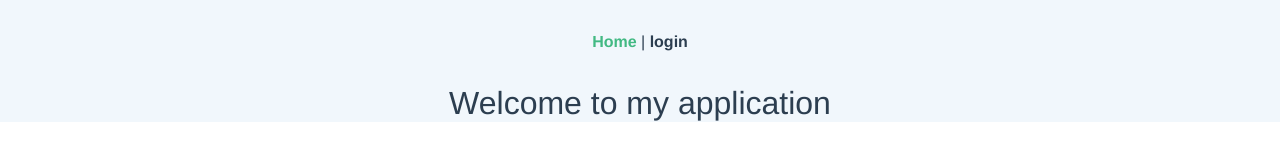
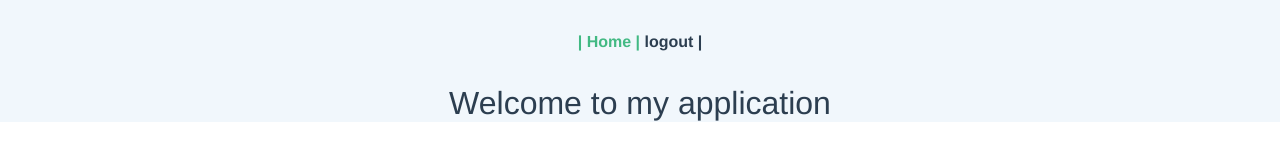
Before and after one commit to Leomiguel19/prueba-trabajo, a Vue app: page / in a window 1280 px wide. Shown: the top 160 px of the page. Built offline with nearby package versions, Linux system fonts and the light colour scheme; sample sign-in values are in the browser's storage.

Commit message:
Metodo logout y detalles en la navegación

```diff
--- a/src/App.vue
+++ b/src/App.vue
@@ -1,9 +1,6 @@
 <template>
   <div id="app">
-    <div id="nav">
-      <router-link to="/">Home</router-link> |
-      <router-link to="/login">login</router-link>
-    </div>
+
     <router-view/>
   </div>
 </template>
@@ -18,16 +15,4 @@
   background-color: #f1f7fc;
 }
 
-#nav {
-  padding: 30px;
-
-  a {
-    font-weight: bold;
-    color: #2c3e50;
-
-    &.router-link-exact-active {
-      color: #42b983;
-    }
-  }
-}
 </style>
--- a/src/views/Home.vue
+++ b/src/views/Home.vue
@@ -1,7 +1,11 @@
 <template>
   <div class="home">
+    <div id="nav">
+      <router-link to="/">| Home | </router-link>
+      <a v-on:click="logout()">logout | </a>
+    </div>
     <h2>Welcome to my application</h2>
-    <h2>{{name}}</h2>
+    <h2>{{ name }}</h2>
   </div>
 </template>
 
@@ -9,15 +13,40 @@
 //import HelloWorld from '@/components/HelloWorld.vue'
 
 export default {
-  data(){
-    return{
-      name: localStorage.getItem('name')
+  data() {
+    return {
+      name: localStorage.getItem("name"),
+    };
+  },
+  mounted() {
+    if (!localStorage.getItem("token")) {
+      this.$router.push("/login");
     }
   },
-  mounted(){
-    if(!localStorage.getItem('token')){
+  methods: {
+    logout() {
+      localStorage.removeItem("name");
+      localStorage.removeItem("token");
       this.$router.push("/login");
+    },
+  },
+};
+</script>
+
+<style lang="scss">
+#nav {
+  padding: 30px;
+
+  a {
+    font-weight: bold;
+    color: #2c3e50;
+    .logout {
+      cursor: pointer;
+    }
+
+    &.router-link-exact-active {
+      color: #42b983;
     }
   }
 }
-</script>
+</style>
--- a/src/views/Login.vue
+++ b/src/views/Login.vue
@@ -1,5 +1,8 @@
 <template>
   <div class="login-clean">
+    <div id="nav">
+      <router-link to="/login">| Login | </router-link>
+    </div>
     <form
       style="background-color: rgba(255, 255, 255, 0.9)"
       @submit.prevent="login"
@@ -138,7 +141,6 @@ export default {
 
 <style lang="scss">
 .login-clean {
-  padding-top: 100px;
   padding-bottom: 150px;
   background-position: center;
   background-size: cover;
@@ -203,4 +205,20 @@ export default {
     }
   }
 }
+
+#nav {
+  padding: 30px;
+
+  a {
+    font-weight: bold;
+    color: #2c3e50;
+    .logout {
+      cursor: pointer;
+    }
+
+    &.router-link-exact-active {
+      color: #42b983;
+    }
+  }
+}
 </style>
```
